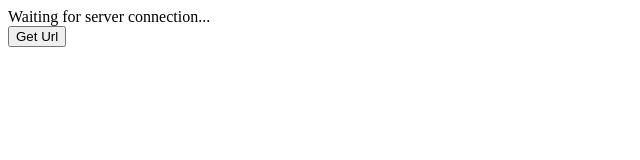
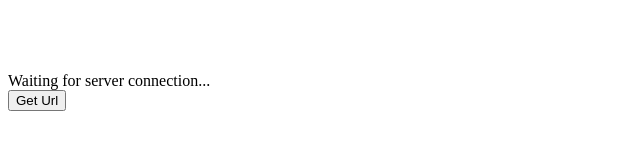
Before and after one commit to leighpauls/alarmany, a website: page public/html/qrnode.html in a window 1280 px wide. Shown: the whole page, without its empty margins (0-640 px from the left). Drawn offline with nearby package versions, Linux system fonts and the light colour scheme; files that its build step writes are made by us from their sources; no server answers; files whose address does not match are found by name.

Commit message:
added padding around qr to help scanning

```diff
--- a/public/html/qrnode.html
+++ b/public/html/qrnode.html
@@ -6,7 +6,7 @@
 
   <body>
     <div id="nodeName"></div>
-    <div id="qrcodeTable"></div>
+    <div id="qrcodeTable" style="padding:32px;"></div>
     <div id="infoDiv"></div>
 
     <button id="getUrlBtn">Get Url</button>
```
